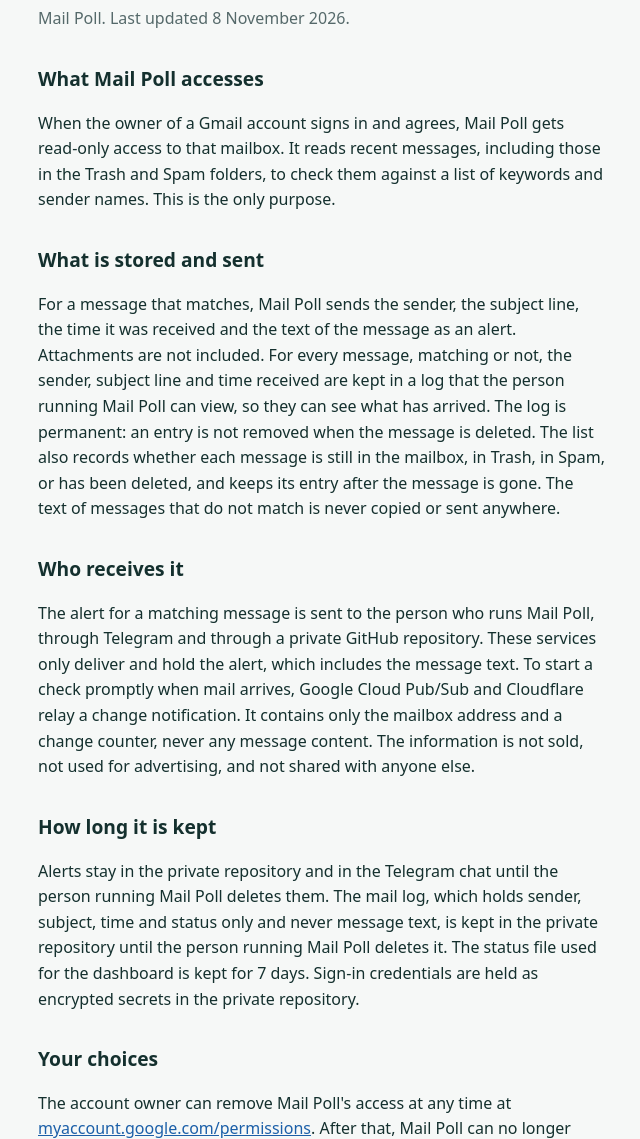
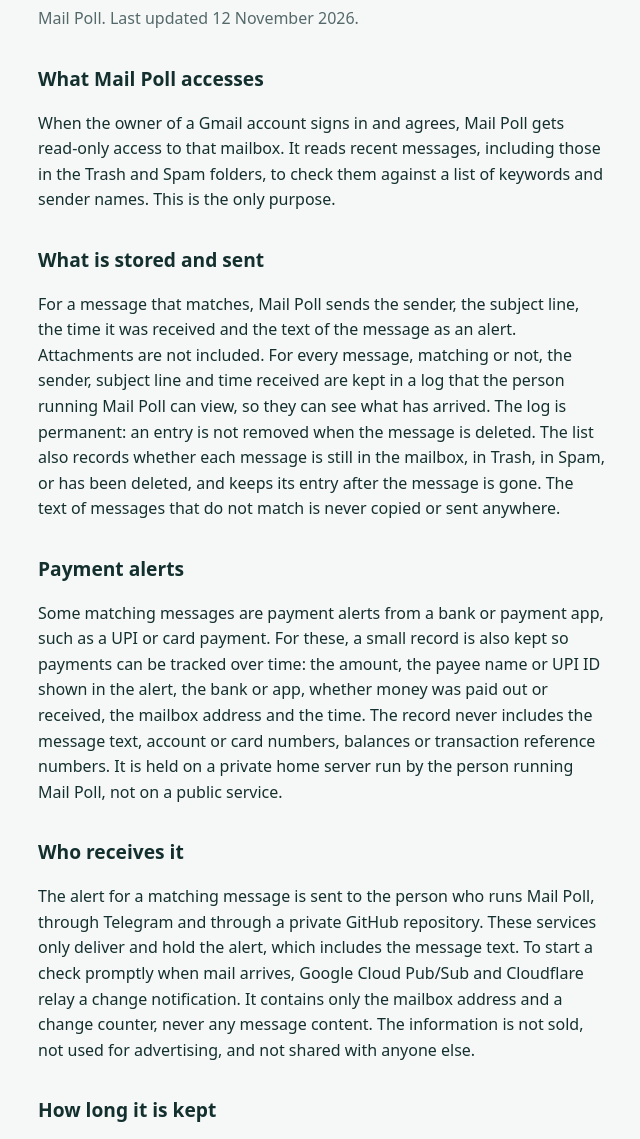
Before and after one commit to watchawk/watchawk.github.io, a plain HTML site: page privacy/index.html in a window 1280 px wide. Shown: the part 97-1236 px from the top of the page, without its empty margins (282-922 px from the left). Drawn offline with Linux system fonts and the light colour scheme.

Commit message:
Update privacy policy: payment alerts record (amount, payee, bank, time; never message text)
Co-Authored-By: Claude Opus 5.5 <noreply@anthropic.com>

```diff
--- a/privacy/index.html
+++ b/privacy/index.html
@@ -22,7 +22,7 @@
 <body>
   <main>
     <h1>Privacy policy</h1>
-    <p class="lede">Mail Poll. Last updated 8 November 2026.</p>
+    <p class="lede">Mail Poll. Last updated 12 November 2026.</p>
 
     <h2>What Mail Poll accesses</h2>
     <p>When the owner of a Gmail account signs in and agrees, Mail Poll gets read-only access to that mailbox. It reads recent messages, including those in the Trash and Spam folders, to check them against a list of keywords and sender names. This is the only purpose.</p>
@@ -30,11 +30,13 @@
     <h2>What is stored and sent</h2>
     <p>For a message that matches, Mail Poll sends the sender, the subject line, the time it was received and the text of the message as an alert. Attachments are not included. For every message, matching or not, the sender, subject line and time received are kept in a log that the person running Mail Poll can view, so they can see what has arrived. The log is permanent: an entry is not removed when the message is deleted. The list also records whether each message is still in the mailbox, in Trash, in Spam, or has been deleted, and keeps its entry after the message is gone. The text of messages that do not match is never copied or sent anywhere.</p>
 
+    <h2>Payment alerts</h2>
+    <p>Some matching messages are payment alerts from a bank or payment app, such as a UPI or card payment. For these, a small record is also kept so payments can be tracked over time: the amount, the payee name or UPI ID shown in the alert, the bank or app, whether money was paid out or received, the mailbox address and the time. The record never includes the message text, account or card numbers, balances or transaction reference numbers. It is held on a private home server run by the person running Mail Poll, not on a public service.</p>
     <h2>Who receives it</h2>
     <p>The alert for a matching message is sent to the person who runs Mail Poll, through Telegram and through a private GitHub repository. These services only deliver and hold the alert, which includes the message text. To start a check promptly when mail arrives, Google Cloud Pub/Sub and Cloudflare relay a change notification. It contains only the mailbox address and a change counter, never any message content. The information is not sold, not used for advertising, and not shared with anyone else.</p>
 
     <h2>How long it is kept</h2>
-    <p>Alerts stay in the private repository and in the Telegram chat until the person running Mail Poll deletes them. The mail log, which holds sender, subject, time and status only and never message text, is kept in the private repository until the person running Mail Poll deletes it. The status file used for the dashboard is kept for 7 days. Sign-in credentials are held as encrypted secrets in the private repository.</p>
+    <p>Alerts stay in the private repository and in the Telegram chat until the person running Mail Poll deletes them. The mail log, which holds sender, subject, time and status only and never message text, is kept in the private repository until the person running Mail Poll deletes it. The payment record described above is kept until the person running Mail Poll deletes it. The status file used for the dashboard is kept for 7 days. Sign-in credentials are held as encrypted secrets in the private repository.</p>
 
     <h2>Your choices</h2>
     <p>The account owner can remove Mail Poll's access at any time at <a href="https://myaccount.google.com/permissions">myaccount.google.com/permissions</a>. After that, Mail Poll can no longer read the mailbox. To ask for stored alerts to be deleted, email <a href="mailto:watchawk@proton.me">watchawk@proton.me</a>.</p>
```
